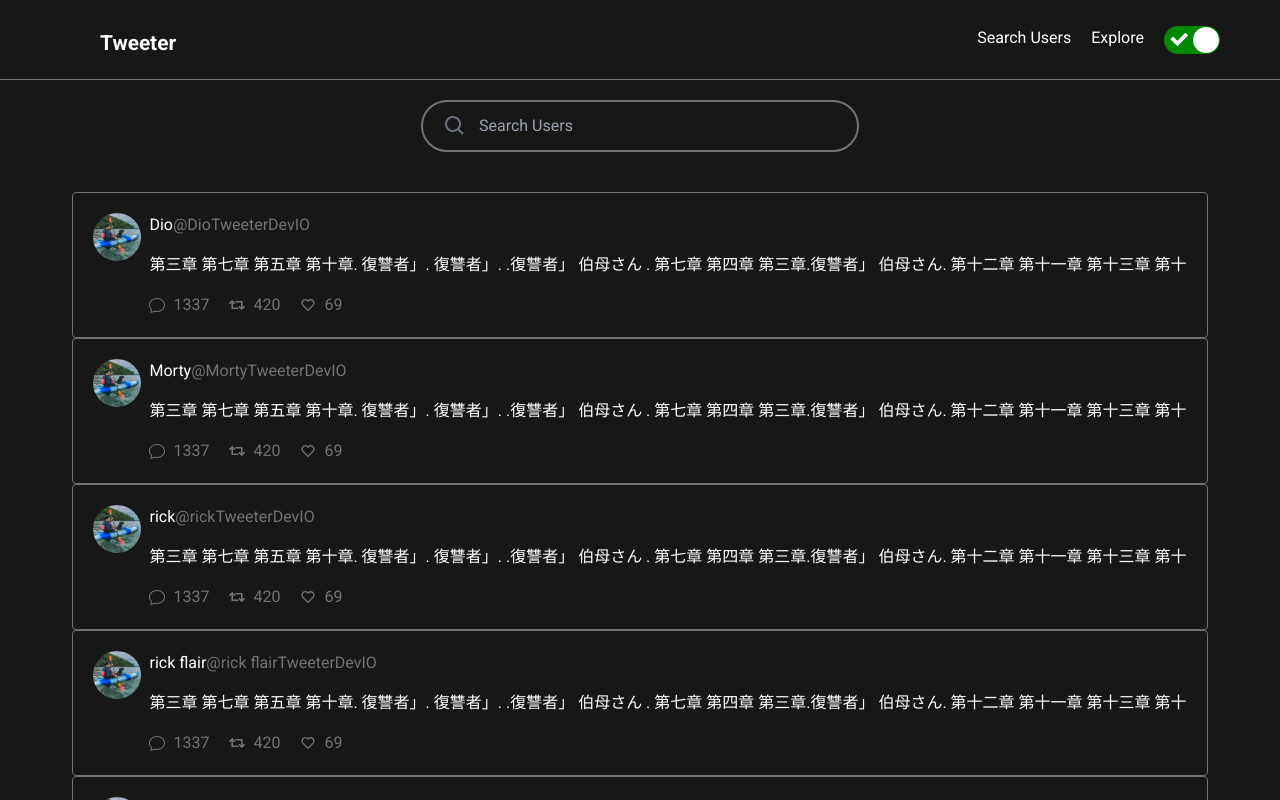
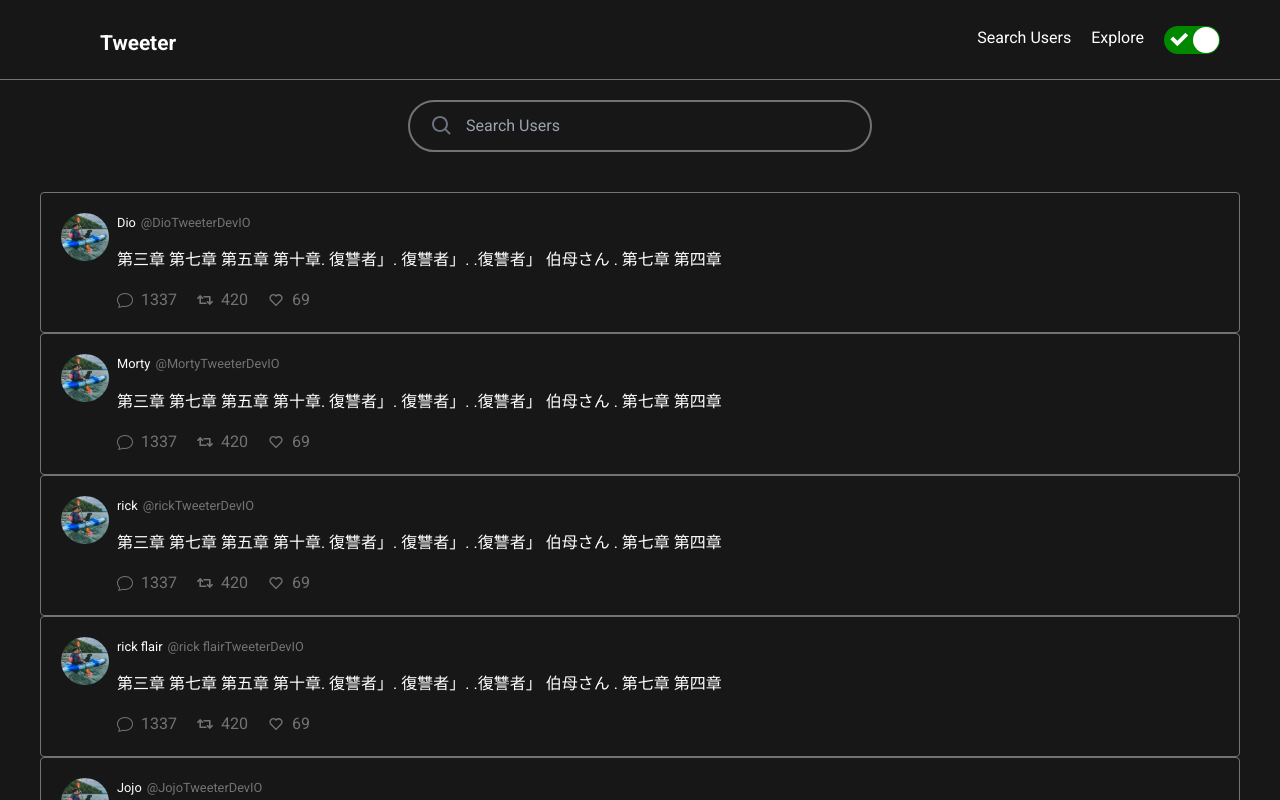
Before and after one commit to BrandonCarp/tweeter, a React (Create React App) app: page /usersearch in a window 1280 px wide. Shown: the top 800 px of the page. Built offline with nearby package versions, Linux system fonts and the light colour scheme; a web font is replaced by a local one.

Commit message:
fixed styling mostly

```diff
--- a/src/App.tsx
+++ b/src/App.tsx
@@ -11,7 +11,7 @@ import { AnimatePresence, motion } from "framer-motion";
 import { ScrollToTop } from "./Components/ScrollToTop";
 import {ThemeContext} from './Components/Context/ThemeContext';
 import { ThemeName } from "./Components/Types/ThemeName";
-import { MobileFooter } from "./Components/MobileFooter";
+
 
 
 
--- a/src/Components/Tweet Showcase/TweetShowcase.tsx
+++ b/src/Components/Tweet Showcase/TweetShowcase.tsx
@@ -12,7 +12,7 @@ export const TweetShowcase = () => {
         <div className="flex flex-col items-center justify-center ">
           {/* Favorite Users */}
           {/* Map these set limit to 5 Users */}
-        {/*  */}
+          <FavoriteUsers />
         </div>
 
       </div>
--- a/src/Components/User Search Page/UserSearch.tsx
+++ b/src/Components/User Search Page/UserSearch.tsx
@@ -2,7 +2,7 @@ import React from "react";
 import { UserSearchBar } from "./UserSearchBar";
 import { UserList } from "./UserList";
 import { ScrollButton } from "../ScrollButton";
-import { Footer } from "../Footer";
+
 
 
 
@@ -15,8 +15,8 @@ export function UserSearch() {
 
   return (
     <>
-    <div className="relative mx-auto  " id="topApp">
-      <div className="flex  display-center justify-center">
+    <div className="relative mx-auto  container " id="topApp">
+      <div className="">
         <div>
           <UserSearchBar />
           <UserList userData={userData} />
--- a/src/Components/User Search Page/Users.tsx
+++ b/src/Components/User Search Page/Users.tsx
@@ -10,8 +10,9 @@ import "../Styles/darkMode.css"
 
 export const Users: React.FC<UserInfo> = ({ name, picture }) => {
   return (
-    <div className=" relative mx-auto  rounded  userBorder mx-1 ">
-      <div className="flex container p-5 ">
+
+    <div className=" relative mx-auto container   rounded  userBorder   ">
+      <div className="flex   p-5">
 
         {/* <a href="https://twitter.com/elonmusk" className=" mr-5">
         <img
@@ -29,15 +30,14 @@ export const Users: React.FC<UserInfo> = ({ name, picture }) => {
 
         <div className="flex flex-col ">
           <div>
-            <div className="flex">
+            <div className="flex text-mdsm ">
 
-             {name} <a href="https://twitter.com/elonmusk" className="text-secondaryGray">@{name}TweeterDevIO</a>
+             {name} <a href="https://twitter.com/elonmusk" className="text-secondaryGray pl-[5px]">@{name}TweeterDevIO</a>
             </div>
             <div className="py-4  ">
               <p>
                 第三章 第七章 第五章 第十章. 復讐者」. 復讐者」. .復讐者」
-                伯母さん . 第七章 第四章 第三章.復讐者」 伯母さん. 第十二章
-                第十一章 第十三章 第十
+                伯母さん . 第七章 第四章
               </p>
             </div>
           </div>
--- a/tailwind.config.js
+++ b/tailwind.config.js
@@ -32,6 +32,7 @@ module.exports = {
       },
       fontSize: {
         xs: ".75rem",
+        mdsm: ".8rem",
         sm: ".875rem",
         base: "1rem",
         baselg: "1.3rem",
```
